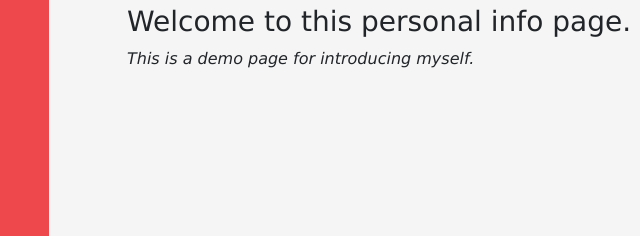
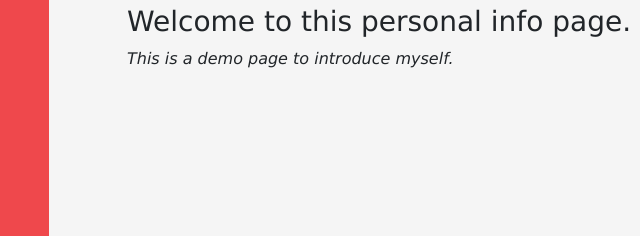
Before and after one commit to IngramHE/About, a plain HTML site: page index.html in a window 1280 px wide. Shown: the part 424-660 px from the top of the page, 191-831 px from the left. Drawn offline with nearby package versions, Linux system fonts and the light colour scheme.

Commit message:
Rewrite sentences.

```diff
--- a/index.html
+++ b/index.html
@@ -58,7 +58,7 @@
         <h3>
           Welcome to this personal info page.
         </h3>
-        <em>This is a demo page for introducing myself.</em><br />
+        <em>This is a demo page to introduce myself.</em><br />
         <!-- <em>However, the information in this page may be not all true.</em> -->
       </div>
     </section>
```
